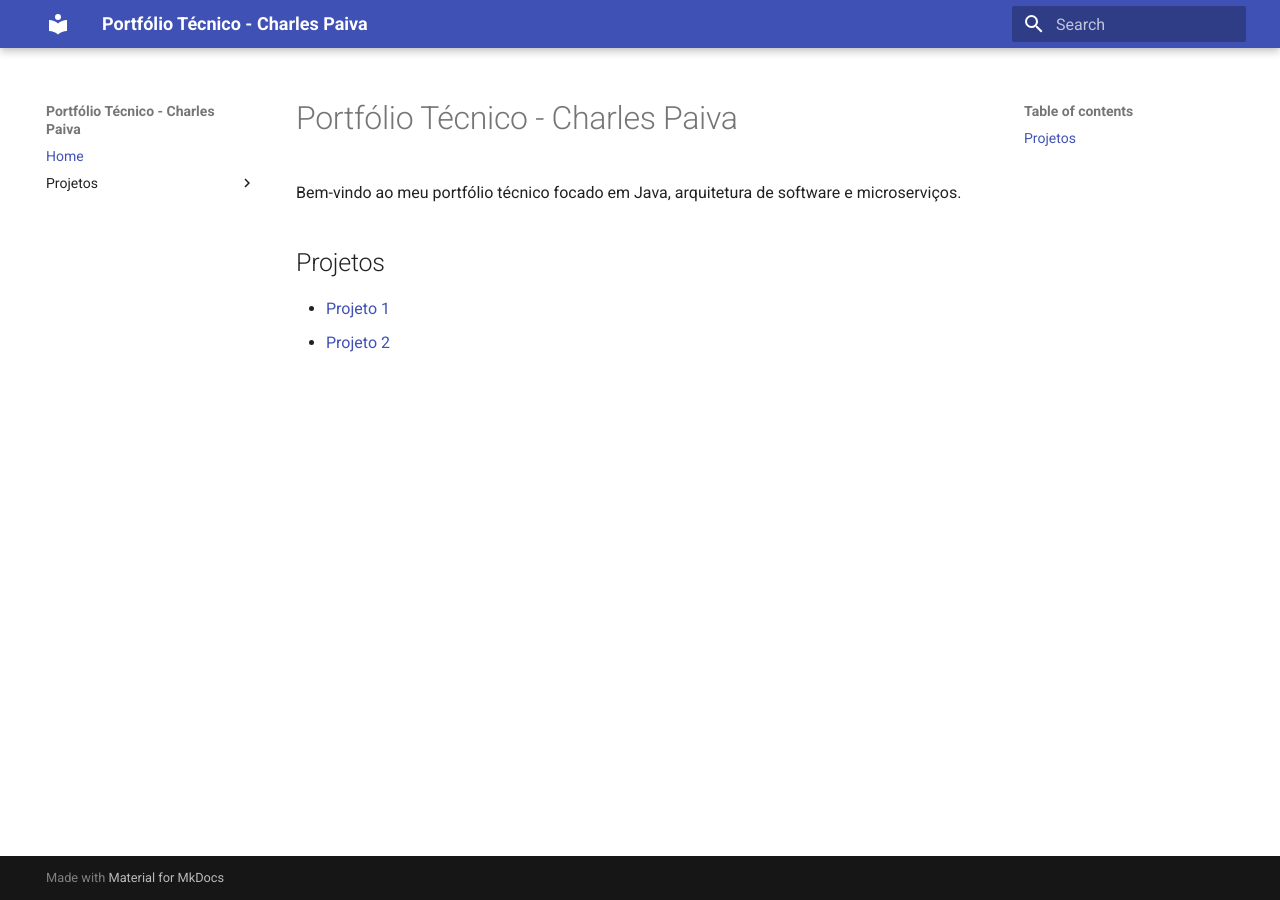
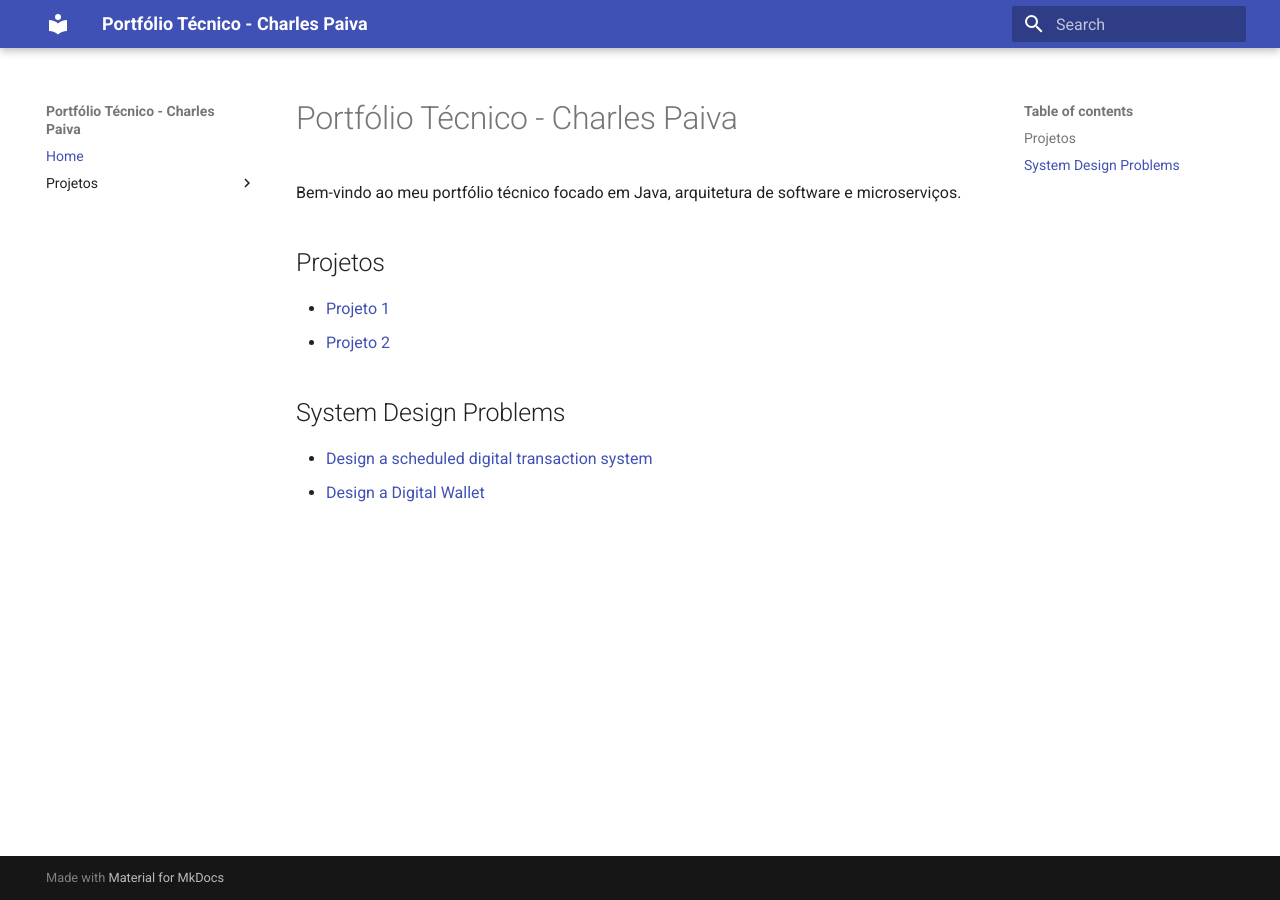
Before and after one commit to charlespaivadeveloper/portfolio-tecnico, an MkDocs documentation site: the page built from docs/index.md, in a window 1280 px wide. Built offline with MkDocs 1.6.1 and Material for MkDocs 9.7.7, drawn with Linux system fonts in a browser that asks for light colours.

Commit message:
Iniciando wiki

```diff
--- a/docs/index.md
+++ b/docs/index.md
@@ -6,3 +6,8 @@ Bem-vindo ao meu portfólio técnico focado em Java, arquitetura de software e m
 
 - [Projeto 1](projetos/projeto1.md)
 - [Projeto 2](projetos/projeto2.md)
+
+## System Design Problems
+
+- [Design a scheduled digital transaction system](system-design-problems/design-a-scheduled-digital-transaction-system.md)
+- [Design a Digital Wallet](system-design-problems/design-a-digital-wallet.md)
```
Also changed, not shown: docs/system-design-problems/design-a-digital-wallet.md (added), docs/system-design-problems/design-a-scheduled-digital-transaction-system.md (added).
